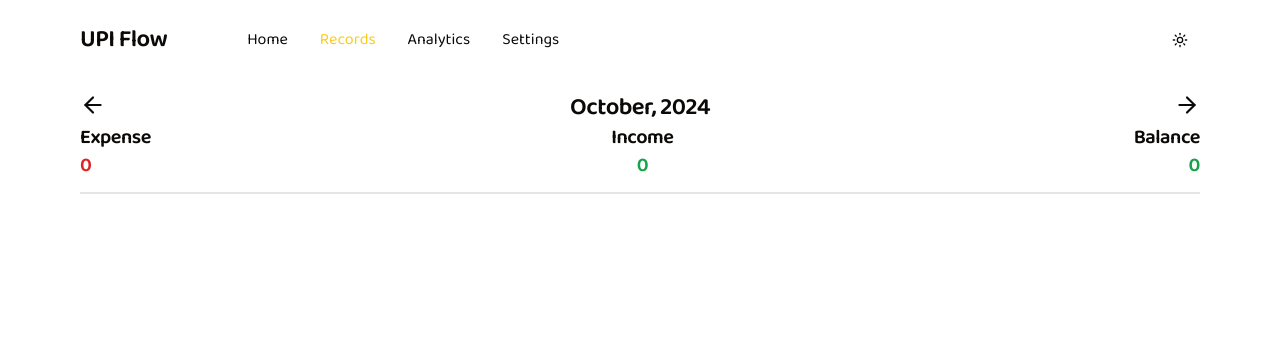
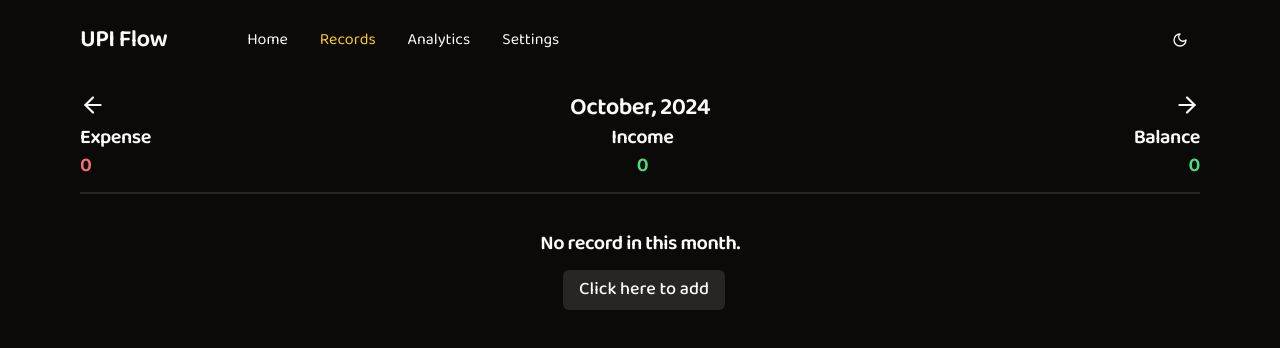
Before and after one commit to ManjiCoder/UPI-Flow, a React (Vite) app: page /records in a window 1280 px wide. Shown: the top 348 px of the page. Built offline with nearby package versions, Linux system fonts and the light colour scheme.

Commit message:
dark theme by default

```diff
--- a/src/components/AppContainer.tsx
+++ b/src/components/AppContainer.tsx
@@ -10,7 +10,7 @@ type AppContainerProp = {
 export default function AppContainer({ children }: AppContainerProp) {
   return (
     <>
-      <ThemeProvider defaultTheme='system' storageKey='vite-ui-theme'>
+      <ThemeProvider defaultTheme='dark' storageKey='vite-ui-theme'>
         <Header />
         {children}
         <Footer />
--- a/src/components/ShowRecords.tsx
+++ b/src/components/ShowRecords.tsx
@@ -10,6 +10,8 @@ import {
   LucideCornerUpRight,
 } from 'lucide-react';
 import { useMemo, useState } from 'react';
+import { Link } from 'react-router-dom';
+import { Button } from './ui/button';
 
 export default function ShowRecords() {
   const data = useAppSelector((state) => state.payments);
@@ -138,6 +140,16 @@ export default function ShowRecords() {
             </section>
           );
         })}
+        {Object.keys(filterByDate).length === 0 && (
+          <div className='flex flex-col gap-y-3 py-5 space-x-2 items-center justify-center'>
+            <h4>No record in this month.</h4>
+            <Link to='/'>
+              <Button variant='secondary' className='text-lg'>
+                Click here to add
+              </Button>
+            </Link>
+          </div>
+        )}
       </div>
     </div>
   );
```
